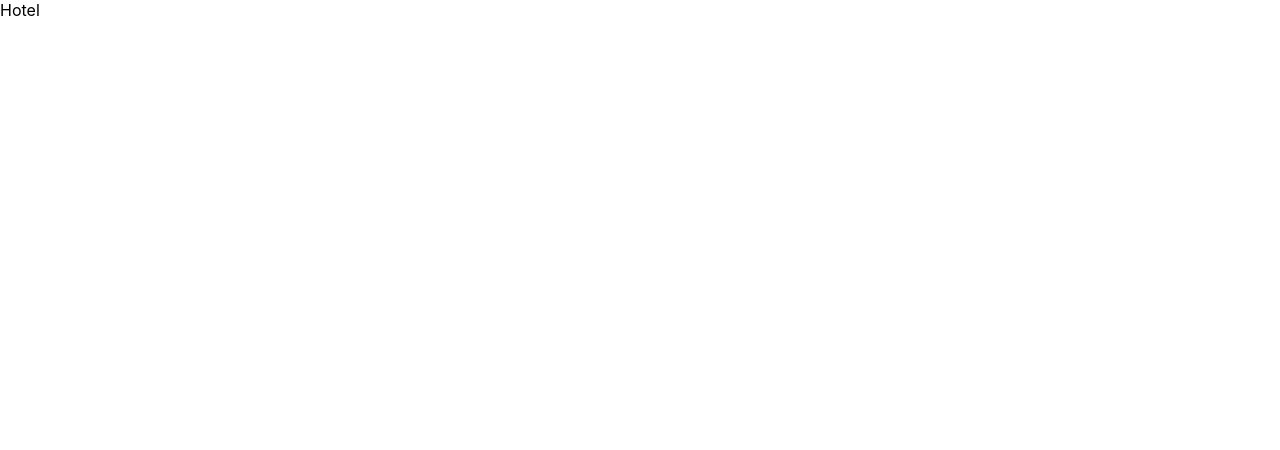
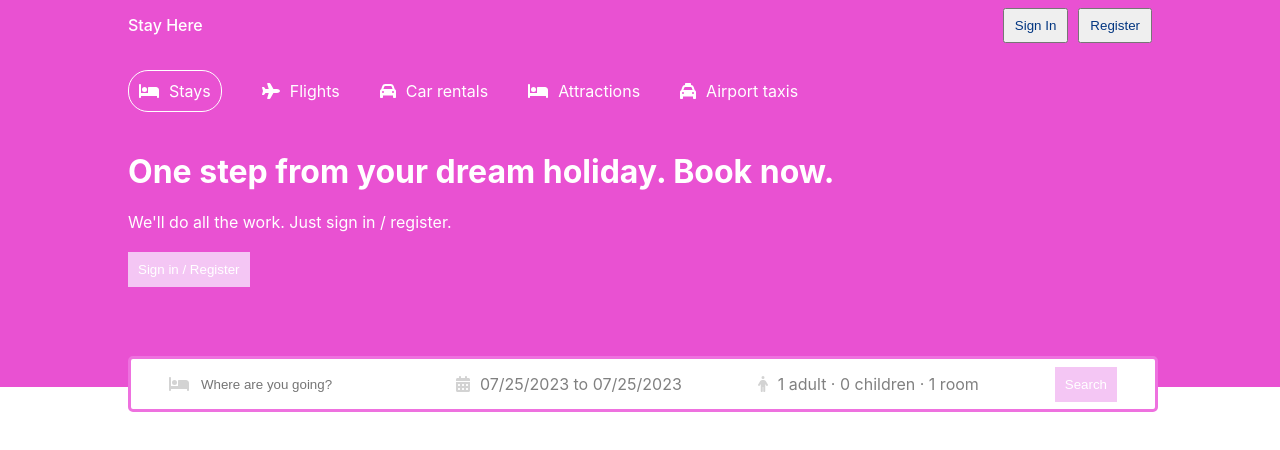
Before and after one commit to selmsy/bookHolidaysApp, a React (Create React App) app in the folder bookingapp/: page /hotels/1 in a window 1280 px wide. Shown: the top 450 px of the page. Built offline with nearby package versions, Linux system fonts and the light colour scheme.

Commit message:
update Hotel component

```diff
--- a/bookingapp/src/pages/hotel/Hotel.js
+++ b/bookingapp/src/pages/hotel/Hotel.js
@@ -1,8 +1,14 @@
 import React from 'react'
 import "./hotel.css"
+import Navbar from '../../components/navbar/Navbar'
+import Header from '../../components/header/Header'
 const Hotel = () => {
   return (
-    <div>Hotel</div>
+    <div>
+<Navbar/>
+<Header/>
+
+    </div>
   )
 }
 
```
